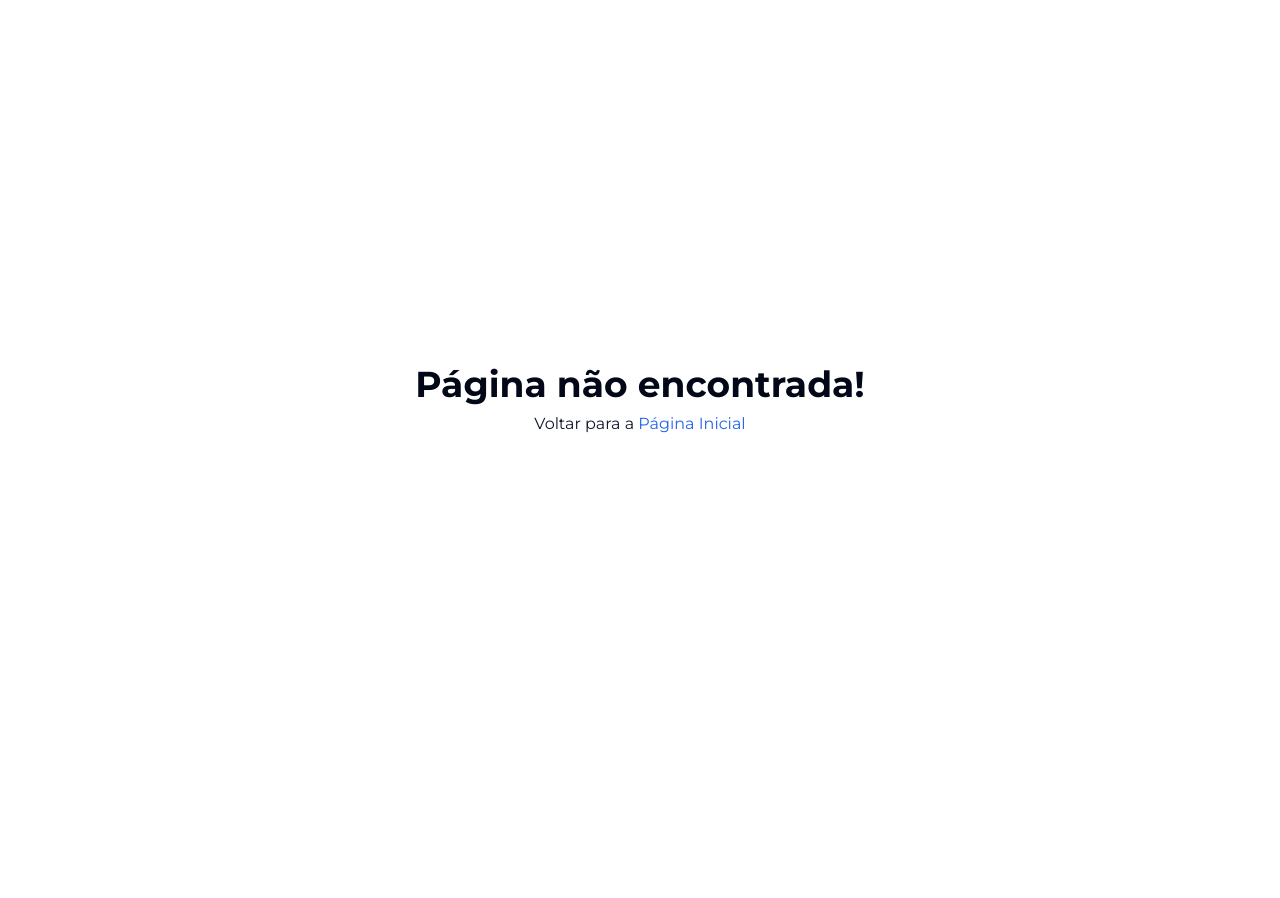
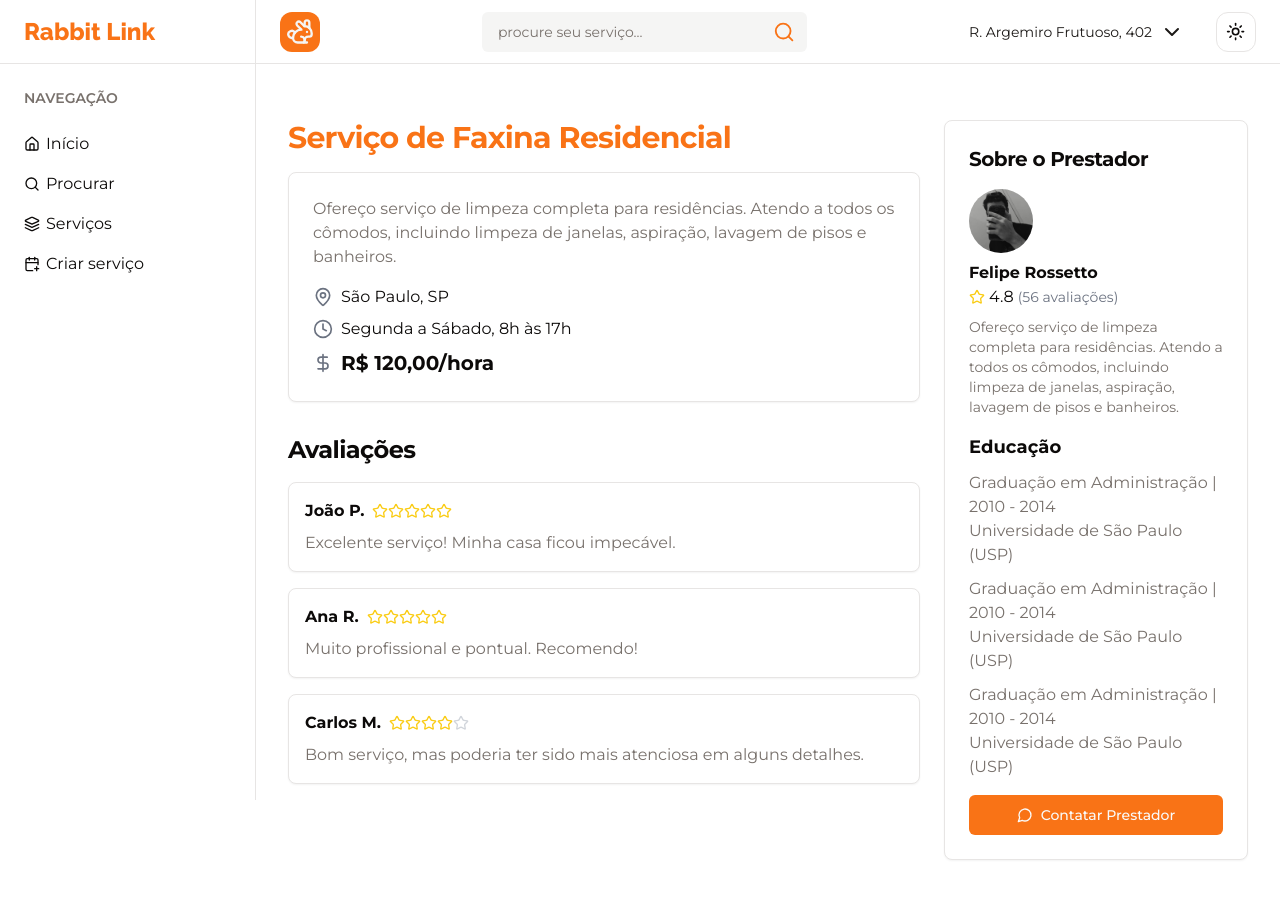
Before and after one commit to felipp2t/rabbit-link, a React (Vite) app: page /servico/1 in a window 1280 px wide. Shown: the top 898 px of the page. Before the commit the page ends 800 px from the top, so only its background shows below. Built offline with nearby package versions, Linux system fonts and the light colour scheme.

Commit message:
feat: add service page

```diff
--- a/src/components/header/root.tsx
+++ b/src/components/header/root.tsx
@@ -5,8 +5,8 @@ export const Root = ({ children, className }: HeaderGenericProps) => {
   return (
     <header
       className={cn(
-        "fixed left-64 top-0 flex h-16 w-full items-center gap-6 border-b px-6 bg-background",
-        "w-[calc(100%-16rem)] z-50",
+        "xl:fixed xl:left-64 xl:top-0 flex h-16 w-full items-center gap-6 border-b px-6 bg-background",
+        "xl:w-[calc(100%-16rem)] xl:z-50",
         className,
       )}
     >
--- a/src/global.css
+++ b/src/global.css
@@ -2,28 +2,27 @@
 @tailwind utilities;
 @tailwind base;
 
-
 @layer base {
   :root {
     --background: 0 0% 100%;
-    --foreground: 222.2 84% 4.9%;
+    --foreground: 20 14.3% 4.1%;
     --card: 0 0% 100%;
-    --card-foreground: 222.2 84% 4.9%;
+    --card-foreground: 20 14.3% 4.1%;
     --popover: 0 0% 100%;
-    --popover-foreground: 222.2 84% 4.9%;
-    --primary: 221.2 83.2% 53.3%;
-    --primary-foreground: 210 40% 98%;
-    --secondary: 210 40% 96.1%;
-    --secondary-foreground: 222.2 47.4% 11.2%;
-    --muted: 210 40% 96.1%;
-    --muted-foreground: 215.4 16.3% 46.9%;
-    --accent: 210 40% 96.1%;
-    --accent-foreground: 222.2 47.4% 11.2%;
+    --popover-foreground: 20 14.3% 4.1%;
+    --primary: 24.6 95% 53.1%;
+    --primary-foreground: 60 9.1% 97.8%;
+    --secondary: 60 4.8% 95.9%;
+    --secondary-foreground: 24 9.8% 10%;
+    --muted: 60 4.8% 95.9%;
+    --muted-foreground: 25 5.3% 44.7%;
+    --accent: 60 4.8% 95.9%;
+    --accent-foreground: 24 9.8% 10%;
     --destructive: 0 84.2% 60.2%;
-    --destructive-foreground: 210 40% 98%;
-    --border: 214.3 31.8% 91.4%;
-    --input: 214.3 31.8% 91.4%;
-    --ring: 221.2 83.2% 53.3%;
+    --destructive-foreground: 60 9.1% 97.8%;
+    --border: 20 5.9% 90%;
+    --input: 20 5.9% 90%;
+    --ring: 24.6 95% 53.1%;
     --radius: 0.5rem;
     --chart-1: 12 76% 61%;
     --chart-2: 173 58% 39%;
@@ -33,25 +32,25 @@
   }
 
   .dark {
-    --background: 222.2 84% 4.9%;
-    --foreground: 210 40% 98%;
-    --card: 222.2 84% 4.9%;
-    --card-foreground: 210 40% 98%;
-    --popover: 222.2 84% 4.9%;
-    --popover-foreground: 210 40% 98%;
-    --primary: 217.2 91.2% 59.8%;
-    --primary-foreground: 222.2 47.4% 11.2%;
-    --secondary: 217.2 32.6% 17.5%;
-    --secondary-foreground: 210 40% 98%;
-    --muted: 217.2 32.6% 17.5%;
-    --muted-foreground: 215 20.2% 65.1%;
-    --accent: 217.2 32.6% 17.5%;
-    --accent-foreground: 210 40% 98%;
-    --destructive: 0 62.8% 30.6%;
-    --destructive-foreground: 210 40% 98%;
-    --border: 217.2 32.6% 17.5%;
-    --input: 217.2 32.6% 17.5%;
-    --ring: 224.3 76.3% 48%;
+    --background: 20 14.3% 4.1%;
+    --foreground: 60 9.1% 97.8%;
+    --card: 20 14.3% 4.1%;
+    --card-foreground: 60 9.1% 97.8%;
+    --popover: 20 14.3% 4.1%;
+    --popover-foreground: 60 9.1% 97.8%;
+    --primary: 20.5 90.2% 48.2%;
+    --primary-foreground: 60 9.1% 97.8%;
+    --secondary: 12 6.5% 15.1%;
+    --secondary-foreground: 60 9.1% 97.8%;
+    --muted: 12 6.5% 15.1%;
+    --muted-foreground: 24 5.4% 63.9%;
+    --accent: 12 6.5% 15.1%;
+    --accent-foreground: 60 9.1% 97.8%;
+    --destructive: 0 72.2% 50.6%;
+    --destructive-foreground: 60 9.1% 97.8%;
+    --border: 12 6.5% 15.1%;
+    --input: 12 6.5% 15.1%;
+    --ring: 20.5 90.2% 48.2%;
     --chart-1: 220 70% 50%;
     --chart-2: 160 60% 45%;
     --chart-3: 30 80% 55%;
@@ -59,7 +58,6 @@
     --chart-5: 340 75% 55%;
   }
 }
-
 
 @layer base {
   .no-scrollbar {
--- a/src/pages/_layouts/app.tsx
+++ b/src/pages/_layouts/app.tsx
@@ -37,7 +37,7 @@ export function AppLayout() {
           <Header.SearchInput className="mx-auto my-4 w-96" />
         </HiddenInTheSMScreen>
 
-        <div className="flex flex-1 flex-col gap-4 p-8 pt-6">
+        <div className="flex flex-1 flex-col gap-4 p-8 pt-6 mt-16">
           <Outlet />
         </div>
       </div>
--- a/src/pages/app/home.tsx
+++ b/src/pages/app/home.tsx
@@ -2,10 +2,10 @@ import { SectionCard } from "@/components/section-card";
 
 export function Home() {
   return (
-    <div className="mt-16">
+    <main>
       <SectionCard title="Serviços da sua região" />
       <SectionCard title="Pessoas recomendadas da sua região - presencial" />
       <SectionCard title="Serviços da sua região" />
-    </div>
+    </main>
   );
 }
--- /dev/null
+++ b/src/pages/app/service.tsx
@@ -0,0 +1,178 @@
+import { Button } from "@/components/ui/button";
+import { Card, CardContent } from "@/components/ui/card";
+import {
+  ClockIcon,
+  DollarSignIcon,
+  MapPinIcon,
+  MessageCircleIcon,
+  StarIcon,
+} from "lucide-react";
+import ImagemPerfil from "../../../public/imagem-perfil.jpg";
+
+export function Service() {
+  const servico = {
+    titulo: "Serviço de Faxina Residencial",
+    descricao:
+      "Ofereço serviço de limpeza completa para residências. Atendo a todos os cômodos, incluindo limpeza de janelas, aspiração, lavagem de pisos e banheiros.",
+    preco: 120,
+    localizacao: "São Paulo, SP",
+    disponibilidade: "Segunda a Sábado, 8h às 17h",
+    prestador: {
+      nome: "Felipe Rossetto",
+      avaliacao: 4.8,
+      totalAvaliacoes: 56,
+      educação: {
+        instituition: "Universidade de São Paulo (USP)",
+        course: "Graduação em Administração",
+        degree: "Bacharel",
+        data_inicio: "2010",
+        data_fim: "2014",
+      },
+    },
+    avaliacoes: [
+      {
+        usuario: "João P.",
+        comentario: "Excelente serviço! Minha casa ficou impecável.",
+        nota: 5,
+      },
+      {
+        usuario: "Ana R.",
+        comentario: "Muito profissional e pontual. Recomendo!",
+        nota: 5,
+      },
+      {
+        usuario: "Carlos M.",
+        comentario:
+          "Bom serviço, mas poderia ter sido mais atenciosa em alguns detalhes.",
+        nota: 4,
+      },
+    ],
+  };
+
+  return (
+    <main className="container mx-auto py-8">
+      <div className="grid gap-6 md:grid-cols-3">
+        <div className="md:col-span-2">
+          <h1 className="mb-4 text-3xl font-bold tracking-tight text-primary">
+            {servico.titulo}
+          </h1>
+          <Card>
+            <CardContent className="p-6">
+              <p className="mb-4 text-muted-foreground">{servico.descricao}</p>
+              <div className="mb-2 flex items-center">
+                <MapPinIcon className="mr-2 h-5 w-5 text-gray-500" />
+                <span>{servico.localizacao}</span>
+              </div>
+              <div className="mb-2 flex items-center">
+                <ClockIcon className="mr-2 h-5 w-5 text-gray-500" />
+                <span>{servico.disponibilidade}</span>
+              </div>
+              <div className="flex items-center">
+                <DollarSignIcon className="mr-2 h-5 w-5 text-gray-500" />
+                <span className="text-xl font-bold">
+                  R$ {servico.preco.toFixed(2).replace(".", ",")}/hora
+                </span>
+              </div>
+            </CardContent>
+          </Card>
+
+          <h2 className="mb-4 mt-8 text-2xl font-bold tracking-tight">
+            Avaliações
+          </h2>
+          {servico.avaliacoes.map((avaliacao, index) => (
+            <Card key={index} className="mb-4">
+              <CardContent className="p-4">
+                <div className="mb-2 flex items-center">
+                  <span className="mr-2 font-bold">{avaliacao.usuario}</span>
+                  <div className="flex">
+                    {[...Array(5)].map((_, i) => (
+                      <StarIcon
+                        key={i}
+                        className={`h-4 w-4 ${
+                          i < avaliacao.nota
+                            ? "text-yellow-400"
+                            : "text-gray-300"
+                        }`}
+                      />
+                    ))}
+                  </div>
+                </div>
+                <p className="text-muted-foreground">{avaliacao.comentario}</p>
+              </CardContent>
+            </Card>
+          ))}
+        </div>
+
+        <Card className="h-fit">
+          <CardContent className="p-6">
+            <h2 className="mb-4 text-xl font-bold tracking-tight">
+              Sobre o Prestador
+            </h2>
+            <div className="mb-4 flex flex-col gap-2">
+              <img
+                src={ImagemPerfil}
+                alt={servico.prestador.nome}
+                className="mr-4 h-16 w-16 rounded-full"
+              />
+              <div>
+                <h3 className="font-bold">{servico.prestador.nome}</h3>
+                <div className="flex items-center">
+                  <StarIcon className="mr-1 h-4 w-4 text-yellow-400" />
+                  <span>{servico.prestador.avaliacao.toFixed(1)}</span>
+                  <span className="ml-1 text-sm text-gray-500">
+                    ({servico.prestador.totalAvaliacoes} avaliações)
+                  </span>
+                </div>
+              </div>
+
+              <p className="text-sm text-muted-foreground">
+                {servico.descricao}
+              </p>
+            </div>
+
+            <div className="space-y-2.5">
+              <h2 className="text-lg font-bold">Educação</h2>
+              <div>
+                <p className="text-muted-foreground">
+                  {servico.prestador.educação.course} |{" "}
+                  {servico.prestador.educação.data_inicio} - {"   "}
+                  {servico.prestador.educação.data_fim}
+                </p>
+                <p className="text-muted-foreground">
+                  {servico.prestador.educação.instituition}
+                </p>
+              </div>
+
+              <div>
+                <p className="text-muted-foreground">
+                  {servico.prestador.educação.course} |{" "}
+                  {servico.prestador.educação.data_inicio} - {"   "}
+                  {servico.prestador.educação.data_fim}
+                </p>
+                <p className="text-muted-foreground">
+                  {servico.prestador.educação.instituition}
+                </p>
+              </div>
+
+              <div>
+                <p className="text-muted-foreground">
+                  {servico.prestador.educação.course} |{" "}
+                  {servico.prestador.educação.data_inicio} - {"   "}
+                  {servico.prestador.educação.data_fim}
+                </p>
+                <p className="text-muted-foreground">
+                  {servico.prestador.educação.instituition}
+                </p>
+              </div>
+            </div>
+
+            <Button className="mt-4 w-full">
+              <MessageCircleIcon className="mr-2 h-4 w-4" />
+              Contatar Prestador
+            </Button>
+          </CardContent>
+        </Card>
+      </div>
+    </main>
+  );
+}
--- a/src/routes.tsx
+++ b/src/routes.tsx
@@ -7,13 +7,17 @@ import { AuthPage } from "./pages/auth/auth-page";
 import { SendEmail } from "./pages/auth/reset-passsword/send-email";
 import { ConfirmOTP } from "./pages/auth/reset-passsword/confirm-otp";
 import { ResetPassword } from "./pages/auth/reset-passsword/reset-password";
+import { Service } from "./pages/app/service";
 
 export const router = createBrowserRouter([
   {
     path: "/",
     element: <AppLayout />,
     errorElement: <NotFound />,
-    children: [{ path: "/", element: <Home /> }],
+    children: [
+      { path: "/", element: <Home /> },
+      { path: "/servico/:id", element: <Service /> },
+    ],
   },
   {
     path: "/",
```
Also changed, not shown: public/imagem-perfil.jpg (added).
